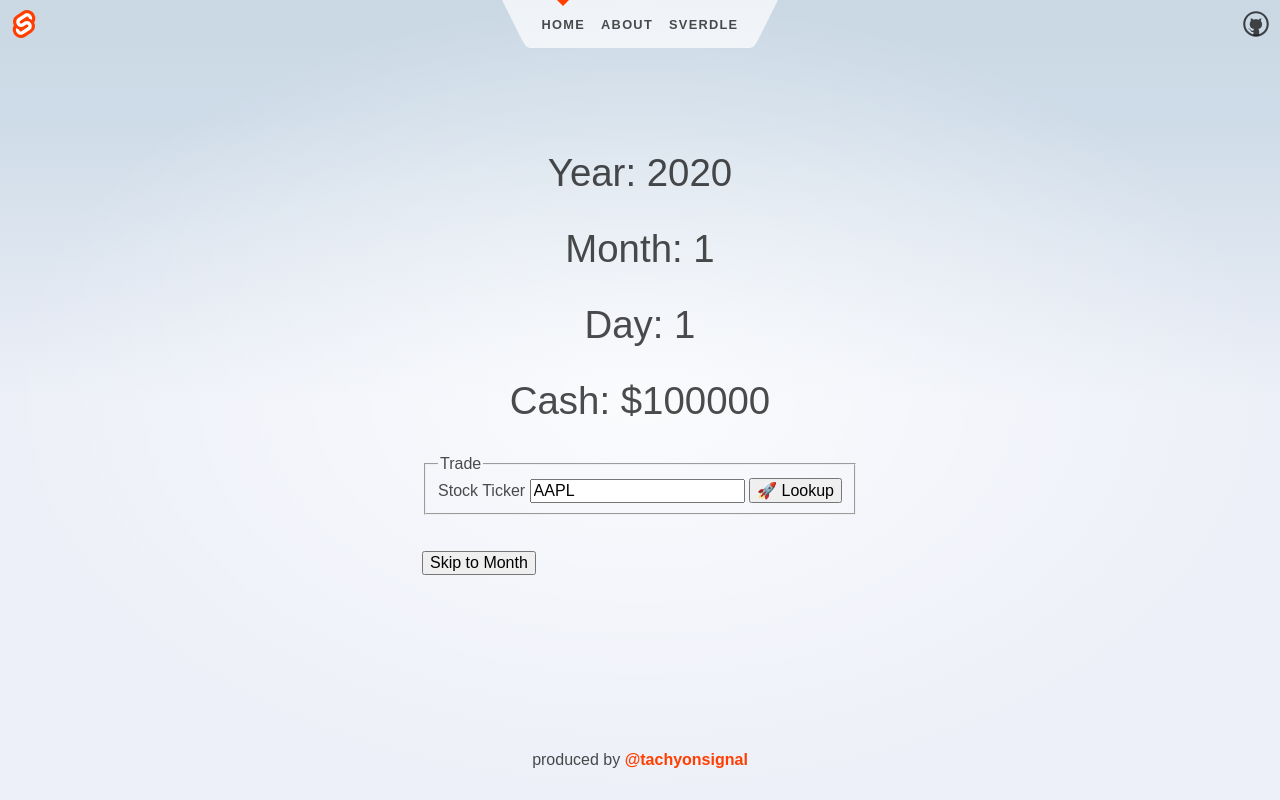
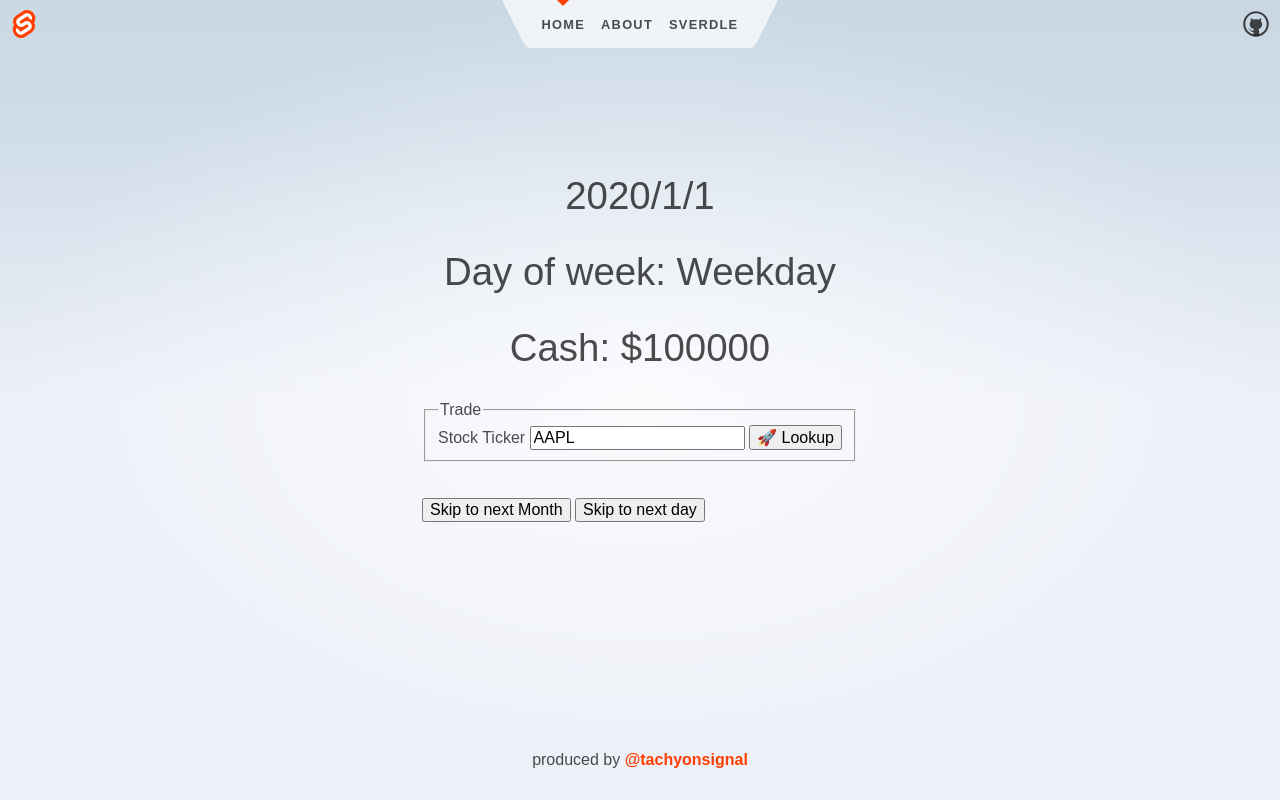
Before and after one commit to tachyonsignal/apesoftheplanet, a SvelteKit app: page / in a window 1280 px wide. Both pictures are taken after a click on the button "🚀 Blast off!". Built offline with nearby package versions, Linux system fonts and the light colour scheme; no server answers.

Commit message:
add button to skip to next day

```diff
--- a/src/routes/GameLoop.svelte
+++ b/src/routes/GameLoop.svelte
@@ -6,6 +6,13 @@
     let isLoadingData  = false;
     let tickerData;
     let day = 1;
+
+    let isWeekend;
+
+    $: {
+        const dayofWeek= (new Date(Date.UTC($counter.year, $counter.month, day))).getDay();
+        isWeekend = dayofWeek == 0 || dayofWeek == 6;
+    }
 
     function handleSubmit() {
         isLoadingData = true;
@@ -16,9 +23,6 @@
             .then(json => {
                 tickerData = json;
 
-                if(tickerData.resultsCount == 0) {
-                    day++;
-                }
                 isLoadingData = false;
             }).catch(error => {
                 console.log(error);
@@ -56,23 +60,33 @@
         tickerData = undefined;
     }
 
-    function skip() {
+    function nextMonth() {
+        tickerData = undefined;
         counter.stepMonth();
         day = 1;
     }
+
+    function nextDay() {
+        tickerData = undefined;
+        day++;
+    }
 </script>
 <div>
-	<h1>Year: {$counter.year}</h1>
-    <h1>Month: {$counter.month}</h1>
-    <h1>Day: {day}</h1>
+	<h1>{$counter.year}/{$counter.month + 1}/{day}</h1>
+    <h1>Day of week: {isWeekend ? 'Weekend' : 'Weekday'}</h1>
+
     <h1>Cash: ${$counter.cash}</h1>
     {#if $counter.position}
         <h1>Position: {$counter.position.ticker} x {$counter.position.shares} </h1>
     {/if}
 
+
       <form on:submit|preventDefault={handleSubmit}>
         <fieldset>
             <legend>Trade</legend>
+            {#if isWeekend}
+                Market is closed on weekend.
+            {:else}
                 <label>Stock Ticker</label>
                 <input type="text" bind:value={ticker} disabled={isLoadingData}/>
                 {#if ticker}
@@ -98,15 +112,16 @@
                         {/if}
                     {:else}
                         <br />
-                        Was not a trading day. Incremented day, now try again.
+                            Was not a trading day.
                         {/if}
                     {/if}
-
+            {/if}
         </fieldset>
       </form>
 
       <br /><br />
-      <button on:click={skip}>Skip to Month</button>
+      <button on:click={nextMonth}>Skip to next Month</button>
+      <button on:click={nextDay}>Skip to next day</button>
 </div>
 
 <style>
--- a/src/routes/store.ts
+++ b/src/routes/store.ts
@@ -27,7 +27,7 @@ export interface Counter {
     const initialCounter: Counter = {
        cash: 100000,
        gamePhase: 0,
-       month: 1,
+       month: 0,
     };
 
     const { subscribe, set, update } =
```
Lines whose indentation alone changed are shown as unchanged.
